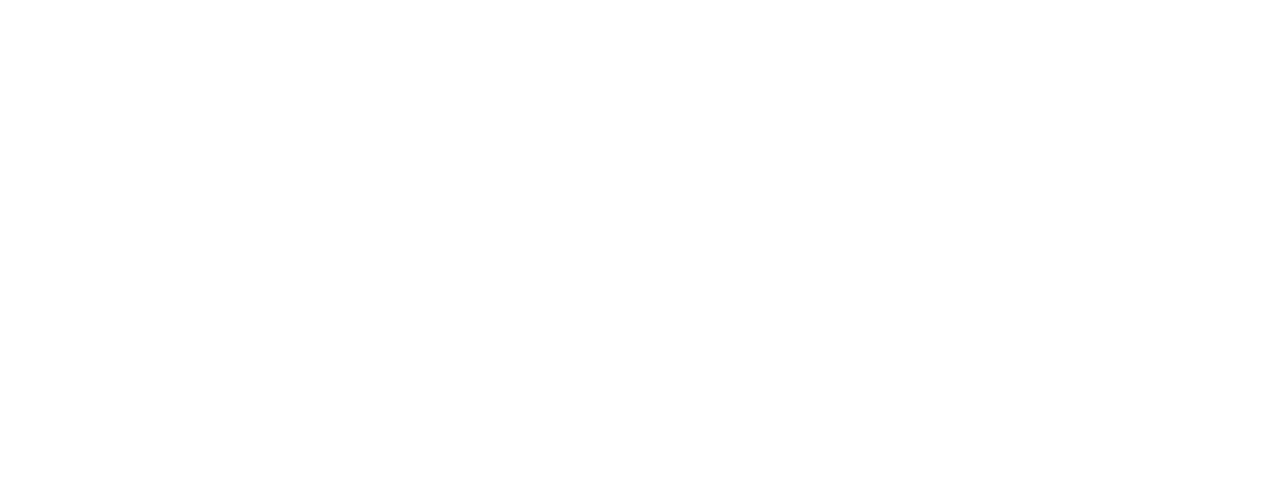
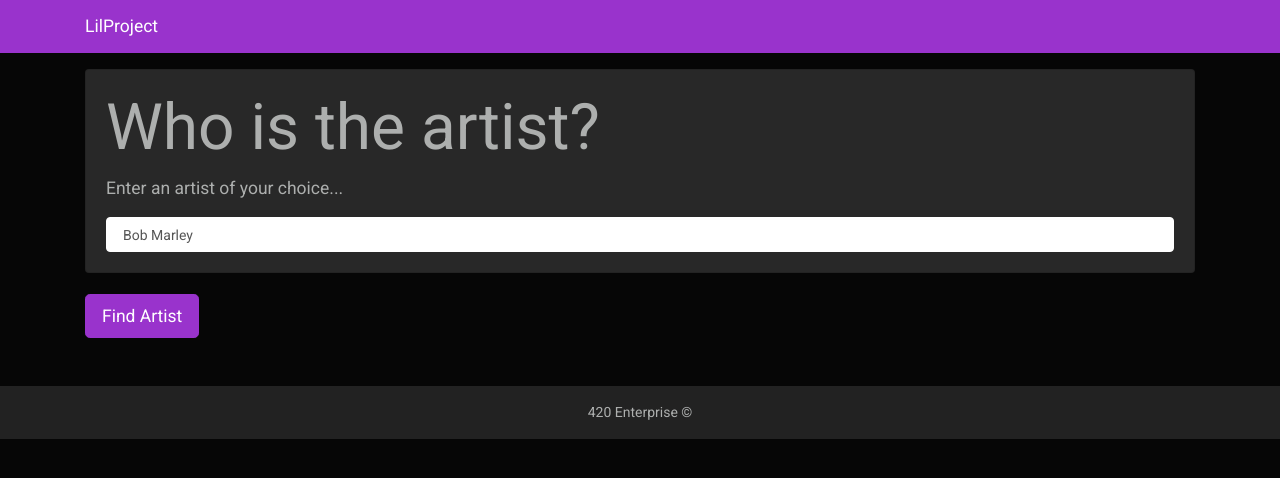
Before and after one commit to JoacoFernandez/LilProject, a plain HTML site: page index.html in a window 1280 px wide. Drawn offline with nearby package versions, Linux system fonts and the light colour scheme.

Commit message:
Commiting the first HTML progress

```diff
--- a/index.html
+++ b/index.html
@@ -3,9 +3,32 @@
 <head>
     <meta charset="UTF-8">
     <meta name="viewport" content="width=device-width, initial-scale=1.0">
-    <title>Document</title>
+    <link rel="stylesheet" href="https://bootswatch.com/4/cyborg/bootstrap.min.css">
+    <title>Who is the artist</title>
 </head>
 <body>
+    <nav class="navbar navbar-dark bg-info mb-3">
+        <div class="container">
+            <a href="#" class="navbar-brand">LilProject</a>
+        </div>
+    </nav>
+    <div class="container searchContainer">
+        <div class="search card card-body">
+            <h1>Who is the artist?</h1>
+            <p class="lead">Enter an artist of your choice...</p>
+            <input type="text" id="searchUser" class="form-control" placeholder="Bob Marley">
+        </div>
+        <br>
+        <button type="button" class="btn btn-info btn-lg">Find Artist</button>
+        <br>
+        <div id="profile"></div>
+    </div>
+    <footer class="mt-5 p-3 text-center bg-light">
+        420 Enterprise &copy;
+    </footer>
 
+    <script src="https://code.jquery.com/jquery-3.4.1.slim.min.js" integrity="sha384-J6qa4849blE2+poT4WnyKhv5vZF5SrPo0iEjwBvKU7imGFAV0wwj1yYfoRSJoZ+n" crossorigin="anonymous"></script>
+    <script src="https://cdn.jsdelivr.net/npm/popper.js@1.16.0/dist/umd/popper.min.js" integrity="sha384-Q6E9RHvbIyZFJoft+2mJbHaEWldlvI9IOYy5n3zV9zzTtmI3UksdQRVvoxMfooAo" crossorigin="anonymous"></script>
+    <script src="https://stackpath.bootstrapcdn.com/bootstrap/4.4.1/js/bootstrap.min.js" integrity="sha384-wfSDF2E50Y2D1uUdj0O3uMBJnjuUD4Ih7YwaYd1iqfktj0Uod8GCExl3Og8ifwB6" crossorigin="anonymous"></script>
 </body>
 </html>
```
